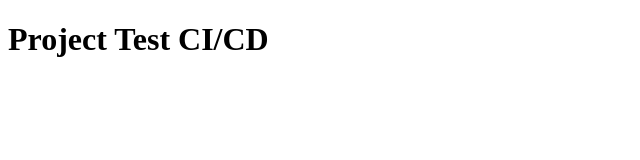
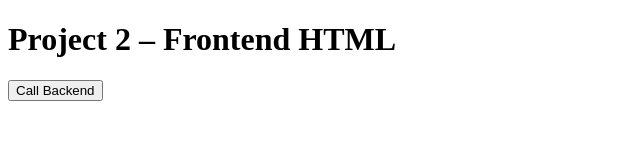
Before and after one commit to hieuta1/project2, a plain HTML site: page frontend/index.html in a window 1280 px wide. Shown: the whole page, without its empty margins (0-640 px from the left). Drawn offline with Linux system fonts and the light colour scheme.

Commit message:
Add frontend HTML

```diff
--- a/frontend/index.html
+++ b/frontend/index.html
@@ -1,6 +1,20 @@
 <!DOCTYPE html>
 <html>
+<head>
+  <meta charset="UTF-8">
+  <title>Project 2 Frontend</title>
+</head>
 <body>
-  <h1>Project Test CI/CD</h1>
+  <h1>Project 2 – Frontend HTML</h1>
+  <button onclick="callApi()">Call Backend</button>
+
+  <script>
+    function callApi() {
+      fetch("https://project2-cve1.onrender.com")
+        .then(res => res.json())
+        .then(data => alert(JSON.stringify(data)))
+        .catch(err => alert("API error"));
+    }
+  </script>
 </body>
 </html>
```
